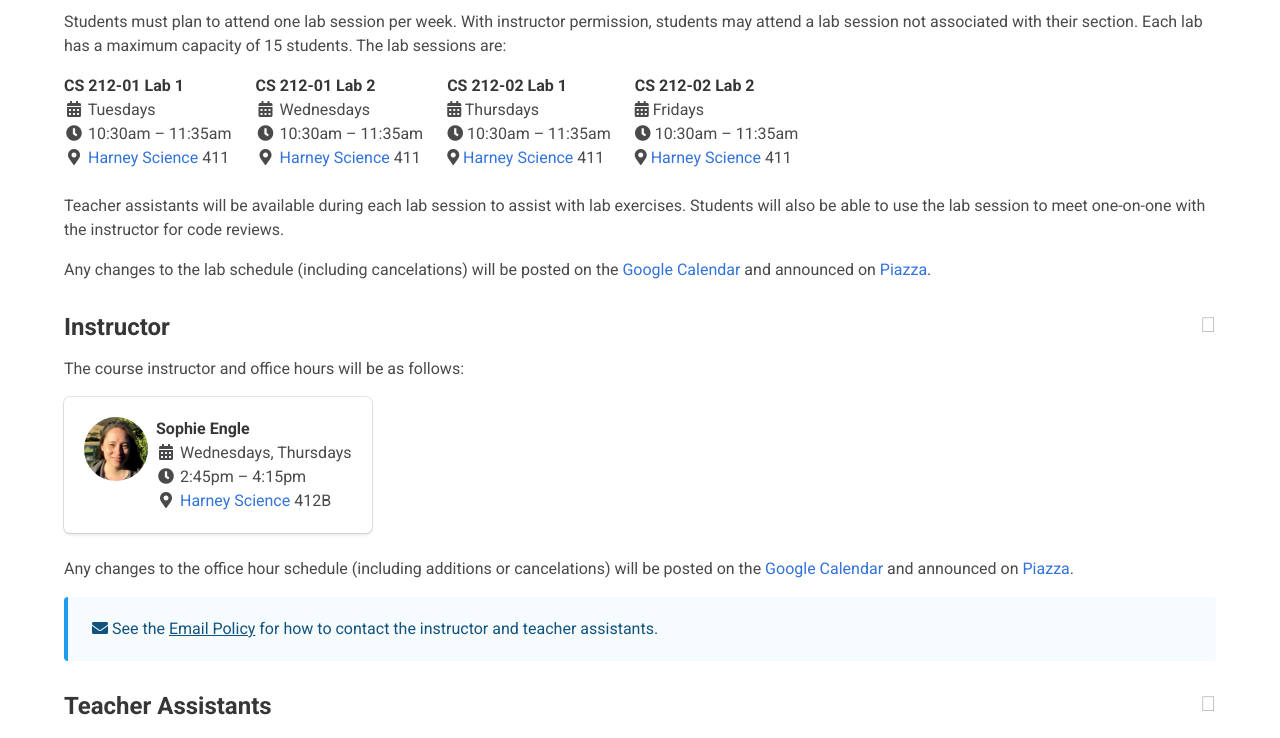
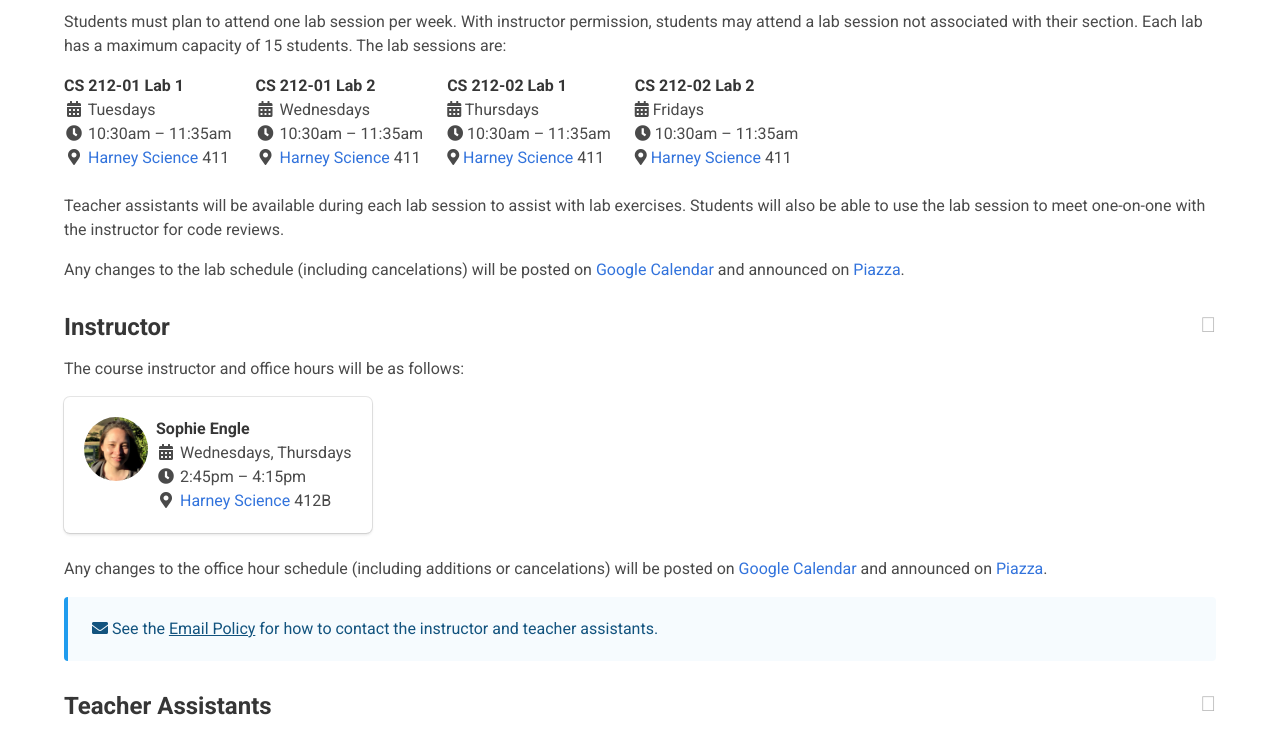
Before and after one commit to usf-cs212-fall2018/usf-cs212-fall2018.github.io, a Jekyll site: the page built from syllabus.html, in a window 1280 px wide and 1400 px high, scrolled down 1236 px. Shown: the top 738 px of the window. Built offline with Jekyll 4.4.1, drawn with Linux system fonts in a browser that asks for light colours; nearby versions of some CDN libraries; some of the changed text lies outside the part shown.

Commit message:
Updating wording.

```diff
--- a/syllabus.html
+++ b/syllabus.html
@@ -112,7 +112,7 @@
 
 <p>Teacher assistants will be available during each lab session to assist with lab exercises. Students will also be able to use the lab session to meet one-on-one with the instructor for code reviews.</p>
 
-<p>Any changes to the lab schedule (including cancelations) will be posted on the <a href="{{ site.data.course.google }}">Google Calendar</a> and announced on <a href="{{ site.data.course.piazza }}">Piazza</a>.</p>
+<p>Any changes to the lab schedule (including cancelations) will be posted on <a href="{{ site.data.course.google }}">Google Calendar</a> and announced on <a href="{{ site.data.course.piazza }}">Piazza</a>.</p>
 
 {% include section.html level="h3" name="Instructor" %}
 
@@ -138,7 +138,7 @@
   </div>
 </div>
 
-<p>Any changes to the office hour schedule (including additions or cancelations) will be posted on the <a href="{{ site.data.course.google }}">Google Calendar</a> and announced on <a href="{{ site.data.course.piazza }}">Piazza</a>.</p>
+<p>Any changes to the office hour schedule (including additions or cancelations) will be posted on <a href="{{ site.data.course.google }}">Google Calendar</a> and announced on <a href="{{ site.data.course.piazza }}">Piazza</a>.</p>
 
 <article class="message is-info">
   <div class="message-body">
@@ -204,7 +204,7 @@
   </div>
 </div>
 
-<p>Any changes to the office hour schedule (including additions or cancelations) will be posted on the <a href="{{ site.data.course.google }}">Google Calendar</a> and announced on <a href="{{ site.data.course.piazza }}">Piazza</a>.</p>
+<p>Any changes to the office hour schedule (including additions or cancelations) will be posted on <a href="{{ site.data.course.google }}">Google Calendar</a> and announced on <a href="{{ site.data.course.piazza }}">Piazza</a>.</p>
 
 <article class="message is-info">
   <div class="message-body">
```
